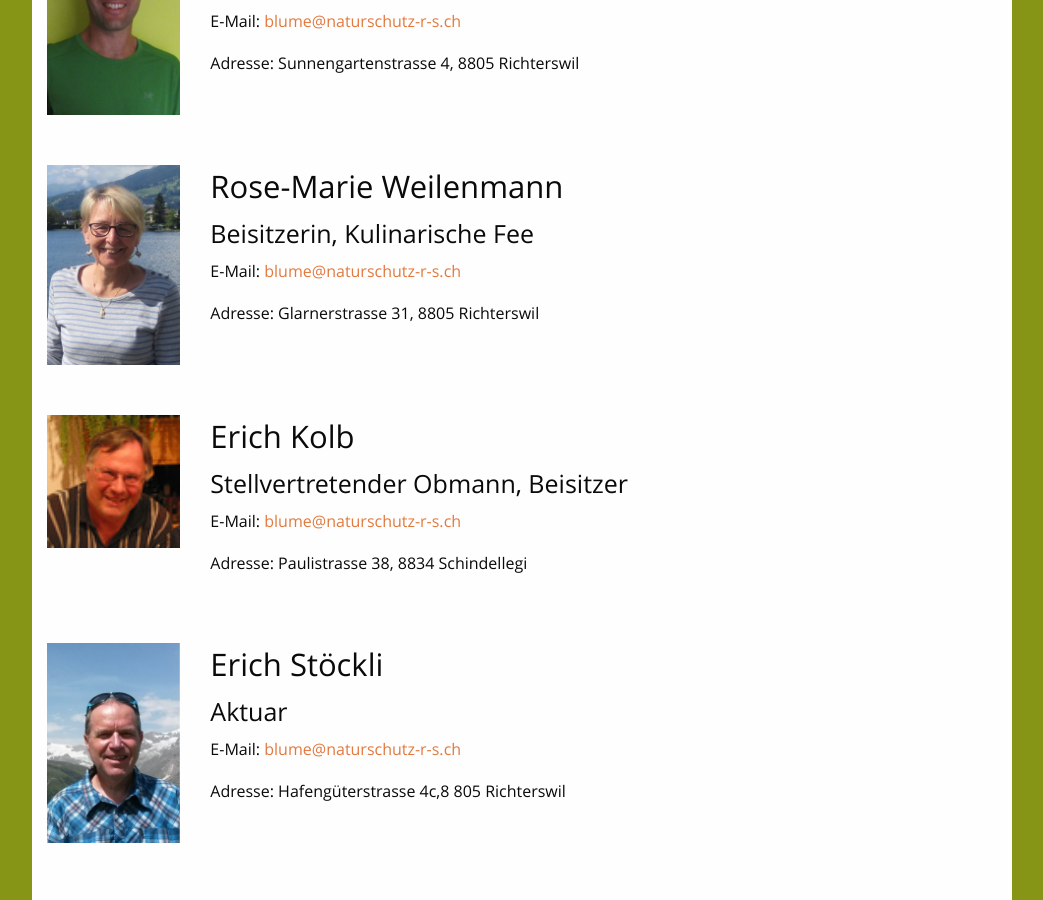
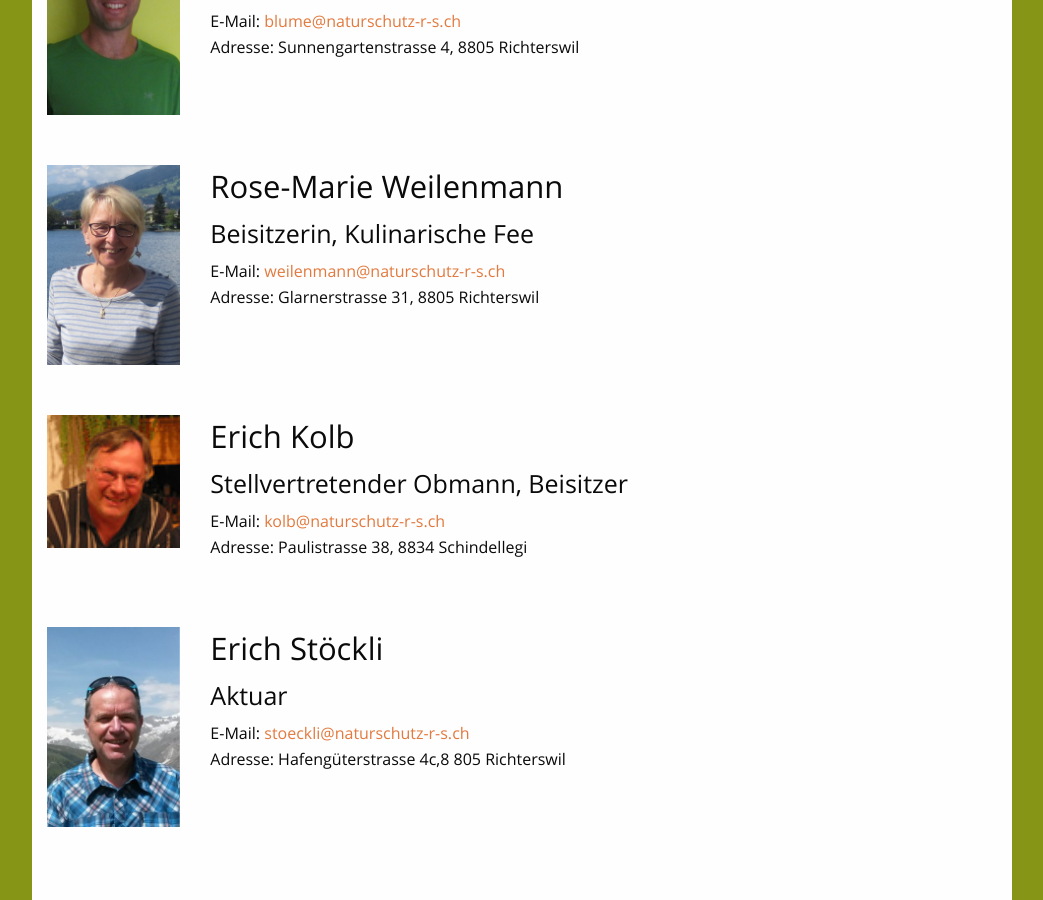
Before and after one commit to Naturschutz-Richterswil-Samstagern/Naturschutz-Richterswil-Samstagern.github.io, a Jekyll site: the page built from ueber-uns.md, in a window 1280 px wide and 900 px high, scrolled down 1226 px. Shown: the whole window, without its empty margins (118-1161 px from the left). Built offline with Jekyll 4.4.1, drawn with Linux system fonts in a browser that asks for light colours.

Commit message:
e-mail adressen links fixed mit "mailto:" im href und adressen in den selben paragraph genommen wie e-mail adressen

```diff
--- a/ueber-uns.md
+++ b/ueber-uns.md
@@ -32,7 +33,7 @@ Sie können den Jahresbericht gerne bei unserem [Präsidenten][praesident-email]
     <h3>Nils Ratnaweera</h3>
     <h4>Präsident</h4>
 
-    <p>E-Mail: <a href="ratnaweera@naturschutz-r-s.ch">ratnaweera@naturschutz-r-s.ch</a></p>
+    <p>E-Mail: <a href="mailto:ratnaweera@naturschutz-r-s.ch">ratnaweera@naturschutz-r-s.ch</a></p>
 
     <p>Telefon: 079 220 53 21</p>
 
@@ -62,9 +62,8 @@ Sie können den Jahresbericht gerne bei unserem [Präsidenten][praesident-email]
       <h3>Rose-Marie Weilenmann</h3>
       <h4>Beisitzerin, Kulinarische Fee</h4>
 
-    <p>E-Mail: <a href="weilenmann@naturschutz-r-s.ch">blume@naturschutz-r-s.ch</a></p>
-
-    <p>Adresse: Glarnerstrasse 31, 8805 Richterswil</p>
+    <p>E-Mail: <a href="mailto:weilenmann@naturschutz-r-s.ch">weilenmann@naturschutz-r-s.ch</a><br>
+    Adresse: Glarnerstrasse 31, 8805 Richterswil</p>
   </div>
 </div>
 
@@ -76,9 +75,8 @@ Sie können den Jahresbericht gerne bei unserem [Präsidenten][praesident-email]
       <h3>Erich Kolb</h3>
       <h4>Stellvertretender Obmann, Beisitzer</h4>
 
-    <p>E-Mail: <a href="kolb@naturschutz-r-s.ch">blume@naturschutz-r-s.ch</a></p>
-
-    <p>Adresse: Paulistrasse 38, 8834 Schindellegi</p>
+    <p>E-Mail: <a href="mailto:kolb@naturschutz-r-s.ch">kolb@naturschutz-r-s.ch</a><br>
+    Adresse: Paulistrasse 38, 8834 Schindellegi</p>
   </div>
 </div>
 
@@ -90,9 +88,8 @@ Sie können den Jahresbericht gerne bei unserem [Präsidenten][praesident-email]
       <h3>Erich Stöckli</h3>
       <h4>Aktuar</h4>
 
-    <p>E-Mail: <a href="stoeckli@naturschutz-r-s.ch">blume@naturschutz-r-s.ch</a></p>
-
-    <p>Adresse: Hafengüterstrasse 4c,8 805 Richterswil</p>
+    <p>E-Mail: <a href="mailto:stoeckli@naturschutz-r-s.ch">stoeckli@naturschutz-r-s.ch</a><br>
+    Adresse: Hafengüterstrasse 4c,8 805 Richterswil</p>
   </div>
 </div>
 
```
Also changed, not shown: other parts of ueber-uns.md (+4 -4 lines).
